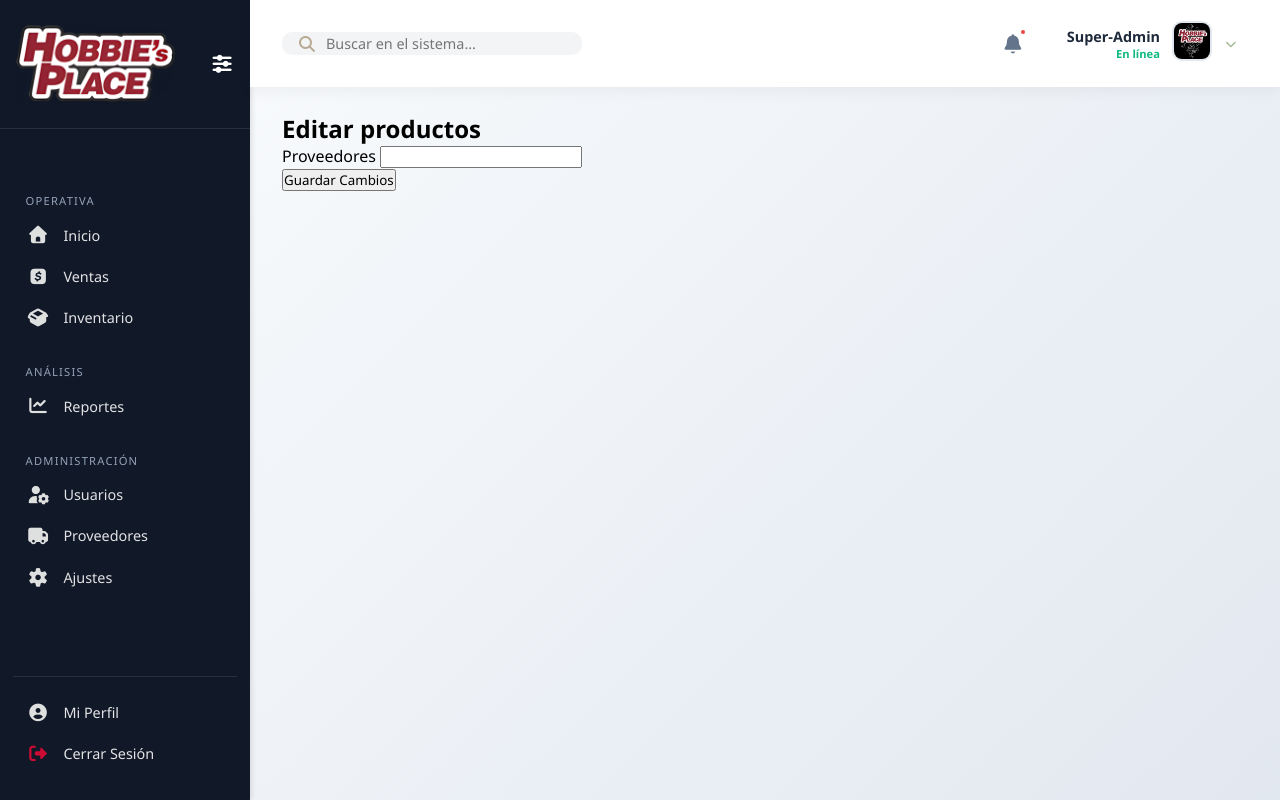
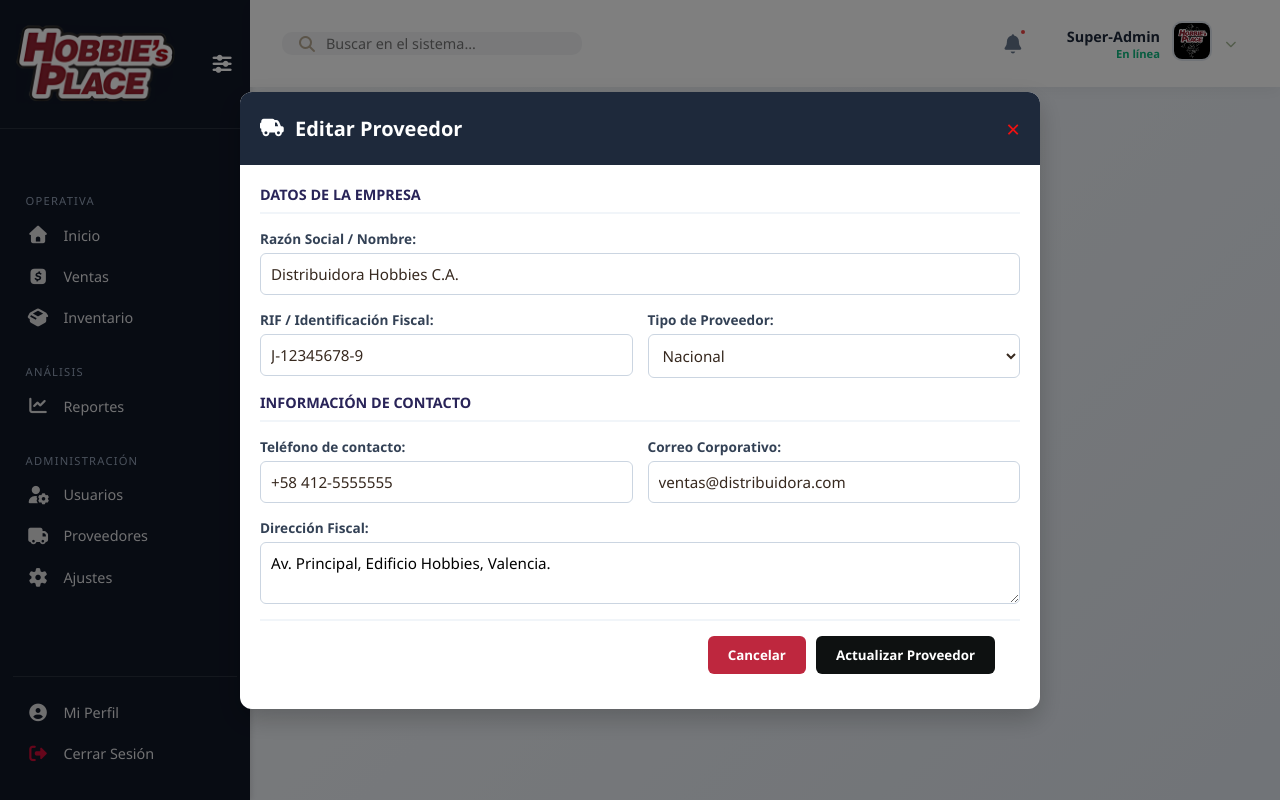
Before and after one commit to ymarte20023/HOBBIES-PLACE, a PHP site: page /views/editarproveedores.html in a window 1280 px wide. Run offline with PHP 8.4, Linux system fonts and the light colour scheme; some libraries are stand-ins or nearby versions.

Commit message:
Plantillas de ediccion

```diff
--- a/css/dashboard.css
+++ b/css/dashboard.css
@@ -495,7 +495,6 @@
     text-decoration: none;
     color: #fdfcfc; /* color de las letras de la tarjeta */
     font-size: 12px;
-    : background 0.2s;
 }
 
 .card-footer:hover {
@@ -737,36 +736,7 @@ table tbody td {
 }
 /* Fin del codigo */
 
-
-
-
-
-
-
-
-
-
-
-
-
-
-
-
-
-
-
-
-
-
-
-
-
-
-
-
-
 /* 5. Modal --- */
-
 /* 1. Contenedor de fondo (Overlay) */
 .modal-container  {
     position: fixed;
--- a/views/editarproveedores.html
+++ b/views/editarproveedores.html
@@ -132,18 +132,64 @@
         <!--CONTENIDO DEL DASHBOARD/(Area de trabajo)- TAREA: Contenido del Dasboard 12/01/2026-->
         <div class="dashboard-content"> <!-- Contenedor del contenido del dashboard-->
             <!-- Editar productos-->
-            <div class="edit-user-container"> <!-- Contenedor del editor de usuarios-->
-                <h2>Editar productos</h2>
-                <form action="" method="post" class="edit-user-form"> <!-- Formulario para editar productos-->
-                    <div class="form-group">
-                        <label for="">Proveedores</label>
-                        <input type="text" id="" name="">
+            <div class="modal-container">
+                <div class="modal-content">
+                    <div class="modal-header">
+                        <h3><i class="fa-solid fa-truck-field"></i> Editar Proveedor</h3>
+                        <button class="close-modal" type="button" title="Cerrar">&times;</button>
                     </div>
-                    <button type="submit" class="btn-submit">Guardar Cambios</button>
-                </form>
+                    <form action="" method="post" class="modal-form">
+                        <div class="form-section">
+                            <h4>Datos de la Empresa</h4>
+                            <div class="input-group">
+                                <label for="provider-name">Razón Social / Nombre:</label>
+                                <input type="text" id="provider-name" name="provider-name" value="Distribuidora Hobbies C.A." required>
+                            </div>
+                            <div class="form-row">
+                                <div class="input-group">
+                                    <label for="provider-id">RIF / Identificación Fiscal:</label>
+                                    <input type="text" id="provider-id" name="provider-id" value="J-12345678-9" required>
+                                </div>
+                                <div class="input-group">
+                                    <label for="provider-category">Tipo de Proveedor:</label>
+                                    <select id="provider-category" name="provider-category" required>
+                                        <option value="nacional" selected>Nacional</option>
+                                        <option value="internacional">Internacional</option>
+                                        <option value="frecuente">Frecuente</option>
+                                    </select>
+                                </div>
+                            </div>
+                        </div>
 
+                        <div class="form-section">
+                            <h4>Información de Contacto</h4>
+                            <div class="form-row">
+                                <div class="input-group">
+                                    <label for="phone">Teléfono de contacto:</label>
+                                    <input type="tel" id="phone" name="phone" value="+58 412-5555555" required>
+                                </div>
+                                <div class="input-group">
+                                    <label for="email">Correo Corporativo:</label>
+                                    <input type="email" id="email" name="email" value="ventas@distribuidora.com" required>
+                                </div>
+                            </div>
+
+                            <div class="input-group">
+                                <label for="address">Dirección Fiscal:</label>
+                                <textarea id="address" name="address" rows="2" style="width: 100%; padding: 10px; border: 1px solid #cbd5e1; border-radius: 6px;">Av. Principal, Edificio Hobbies, Valencia.</textarea>
+                            </div>
+                        </div>
+
+                        <div class="form-footer">
+                            <div class="form-actions">
+                                <button type="button" class="btn-secondary">Cancelar</button>
+                                <button type="submit" class="btn-primary">Actualizar Proveedor</button>
+                            </div>
+                        </div>
+                    </form>
+                </div>
+            </div>
         </div>
     </section>
-
 </body>
 </html>
```
Also changed, not shown: views/editarinventario.html (+48 -11 lines), views/editarusuario.html (+34 -20 lines).
